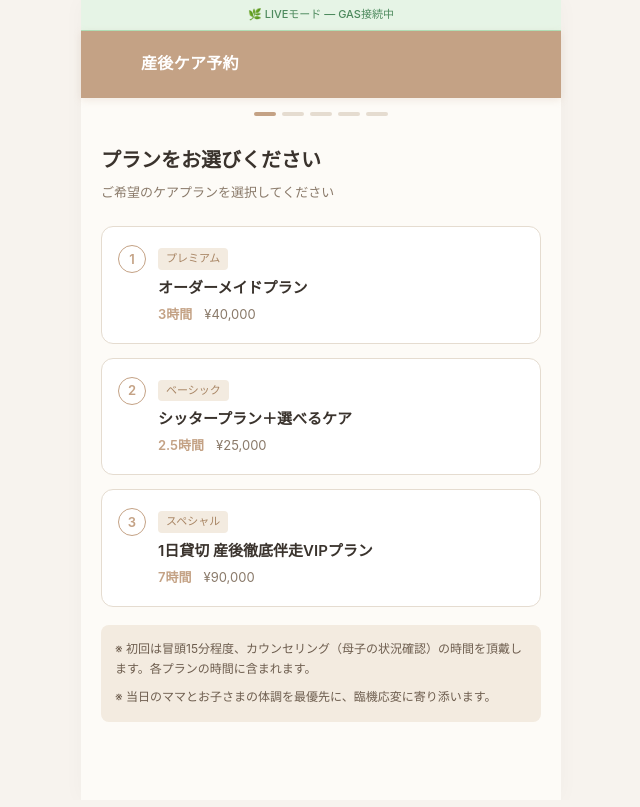
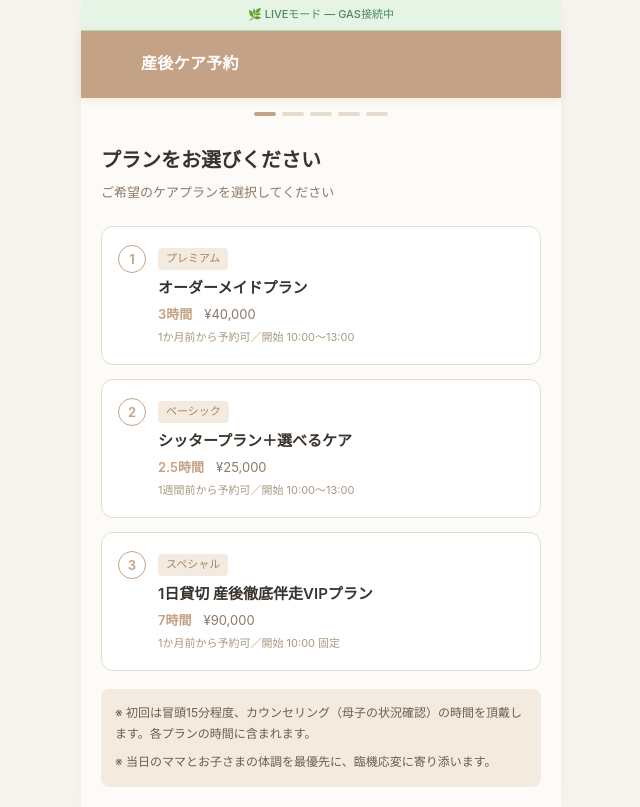
Before and after one commit to toda-cmyk/midwife-booking, a website: page index.html in a window 1280 px wide. Shown: the whole page, without its empty margins (319-959 px from the left). Drawn offline with Linux system fonts and the light colour scheme.

Commit message:
Add plan-specific rules: start times, Thu 12pm cutoff, 1-booking-per-day, booking window

```diff
--- a/index.html
+++ b/index.html
@@ -571,6 +571,7 @@
         <span class="duration">3時間</span>
         <span>¥40,000</span>
       </div>
+      <div class="plan-meta" style="margin-top:4px;font-size:11px;color:#a89880;">1か月前から予約可／開始 10:00〜13:00</div>
     </div>
 
     <div class="plan-card" data-plan="basic" data-duration="2.5" data-name="ベーシック シッタープラン">
@@ -581,6 +582,7 @@
         <span class="duration">2.5時間</span>
         <span>¥25,000</span>
       </div>
+      <div class="plan-meta" style="margin-top:4px;font-size:11px;color:#a89880;">1週間前から予約可／開始 10:00〜13:00</div>
     </div>
 
     <div class="plan-card" data-plan="special" data-duration="7" data-name="スペシャル VIPプラン">
@@ -591,6 +593,7 @@
         <span class="duration">7時間</span>
         <span>¥90,000</span>
       </div>
+      <div class="plan-meta" style="margin-top:4px;font-size:11px;color:#a89880;">1か月前から予約可／開始 10:00 固定</div>
     </div>
 
     <div class="plan-notes">
```
Also changed, not shown: 4 other files.
